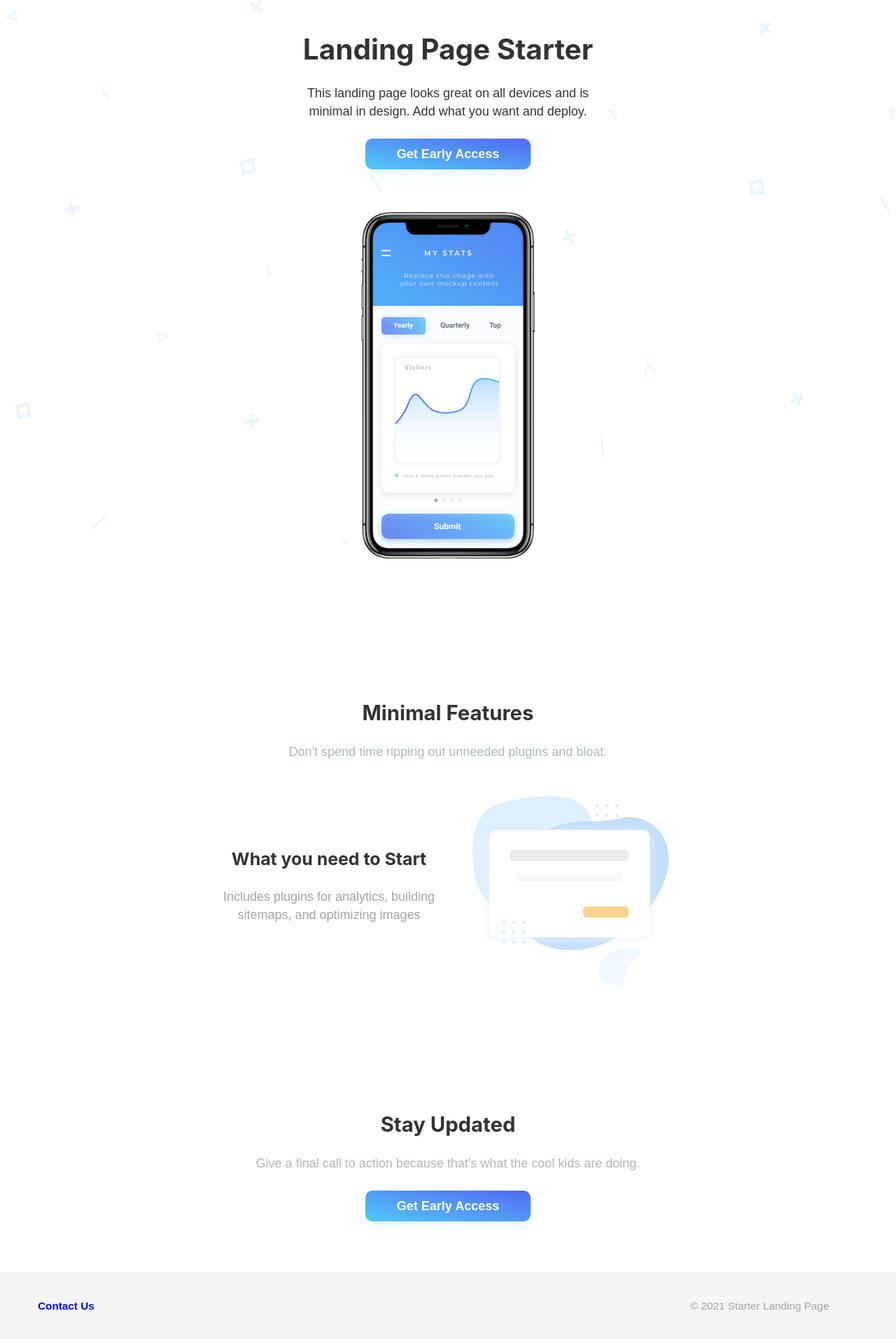
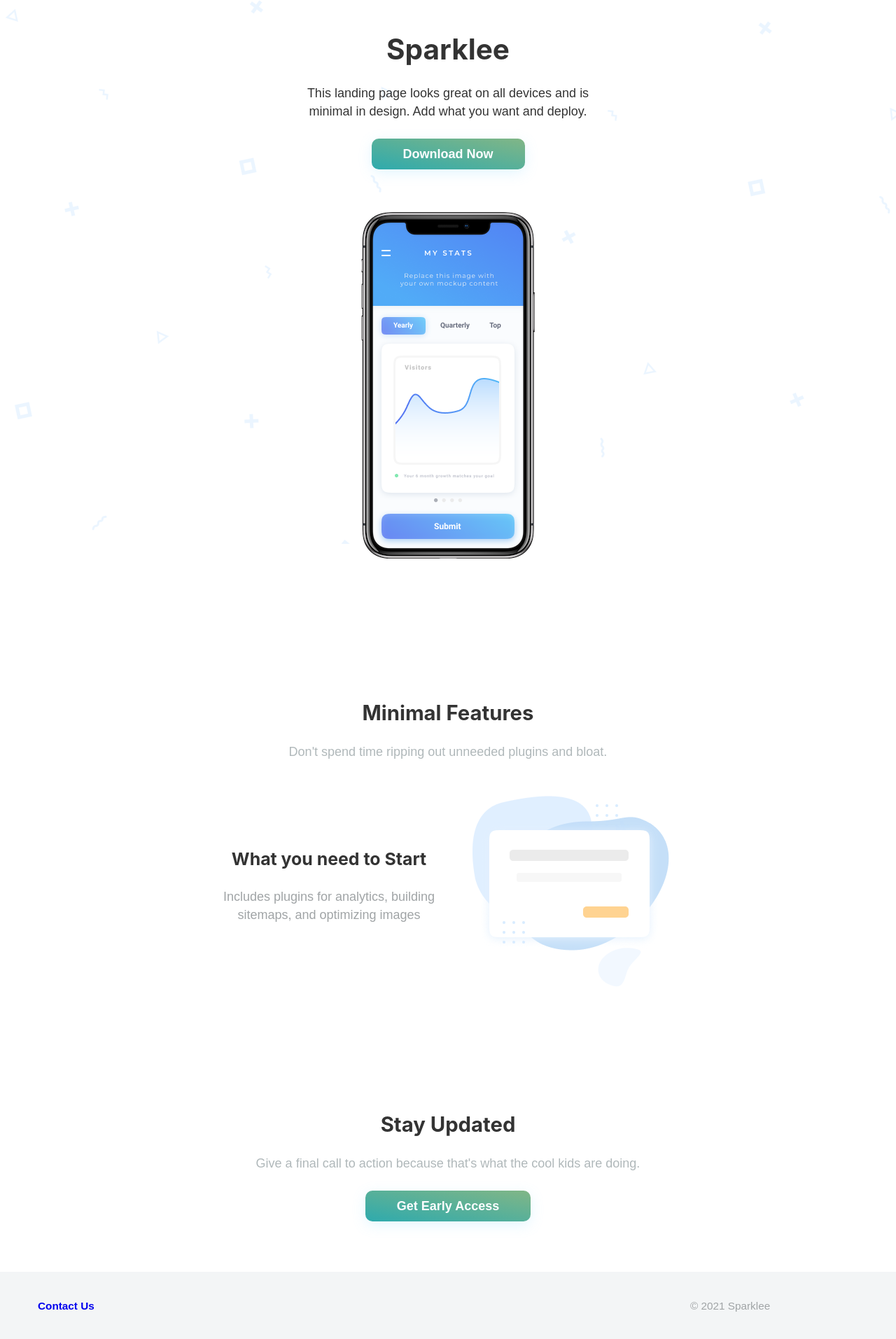
Before and after one commit to sparklee-app/sparklee.app, a Gatsby site: page / in a window 1280 px wide. Shown: the part 23-1936 px from the top of the page at 70% size. Built offline with nearby package versions, Linux system fonts and the light colour scheme; Gatsby itself is replaced by a stand-in of ours.

Commit message:
Feat: initial commit

```diff
--- a/gatsby-config.js
+++ b/gatsby-config.js
@@ -1,9 +1,9 @@
 module.exports = {
   siteMetadata: {
-    title: `Starter Landing Page`,
+    title: `Sparklee`,
     description: `A barebone landing page starter with some minimal styles.`,
-    author: `@gillkyle`,
-    siteUrl: `https://gatsby-starter-landing-page.netlify.com`,
+    author: `@sparklee.app`,
+    siteUrl: `https://sparklee.app`,
   },
   plugins: [
     `gatsby-plugin-react-helmet`,
--- a/src/components/hero.js
+++ b/src/components/hero.js
@@ -26,12 +26,12 @@ const Header = ({ siteTitle }) => (
         opacity: 0.5,
       }}
     />
-    <h1 style={{ textAlign: "center" }}>Landing Page Starter</h1>
+    <h1 style={{ textAlign: "center" }}>Sparklee</h1>
     <p style={{ textAlign: "center", maxWidth: 440 }}>
       This landing page looks great on all devices and is minimal in design. Add
       what you want and deploy.
     </p>
-    <Button>Get Early Access</Button>
+    <Button>Download Now</Button>
     <div style={{ margin: 60, width: `250px`, position: "relative" }}>
       <div style={{ clipPath: "inset(2% 5% round 2% 5%)" }}>
         <MockupContent />
--- a/src/styles/constants.js
+++ b/src/styles/constants.js
@@ -5,10 +5,12 @@ export const COLORS = {
   gray: "#A0A4A6",
   babyBlue: "#50CAF9",
   blue: "#5368f1",
+  sparkleeBlue: "#2eaaad",
+  sparkleeGreen: "#81b686",
 }
 
-export const GRADIENT = `linear-gradient(to top right, ${COLORS.babyBlue}, ${
-  COLORS.blue
+export const GRADIENT = `linear-gradient(to top right, ${COLORS.sparkleeBlue}, ${
+  COLORS.sparkleeGreen
 })`
 
 export const BORDER_RADIUS = "10px"
```
